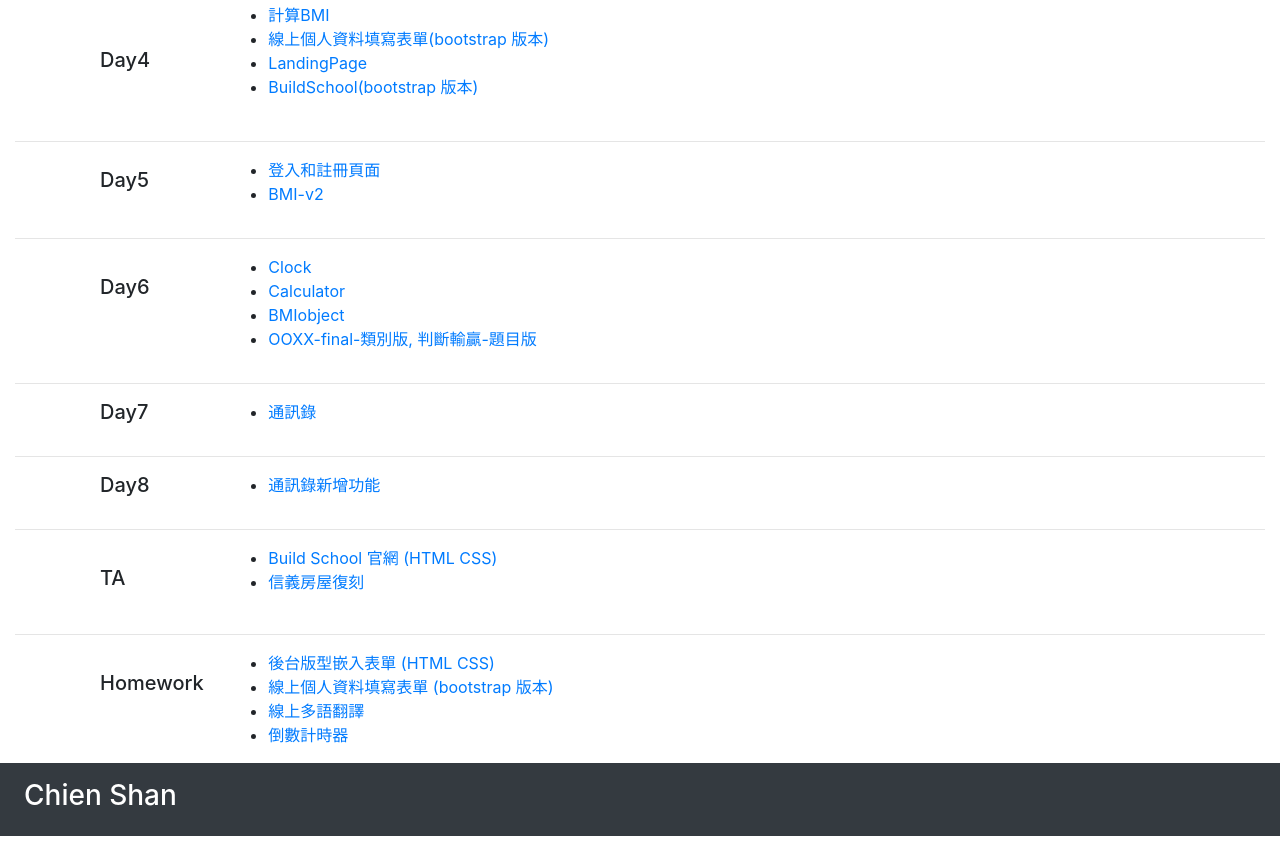
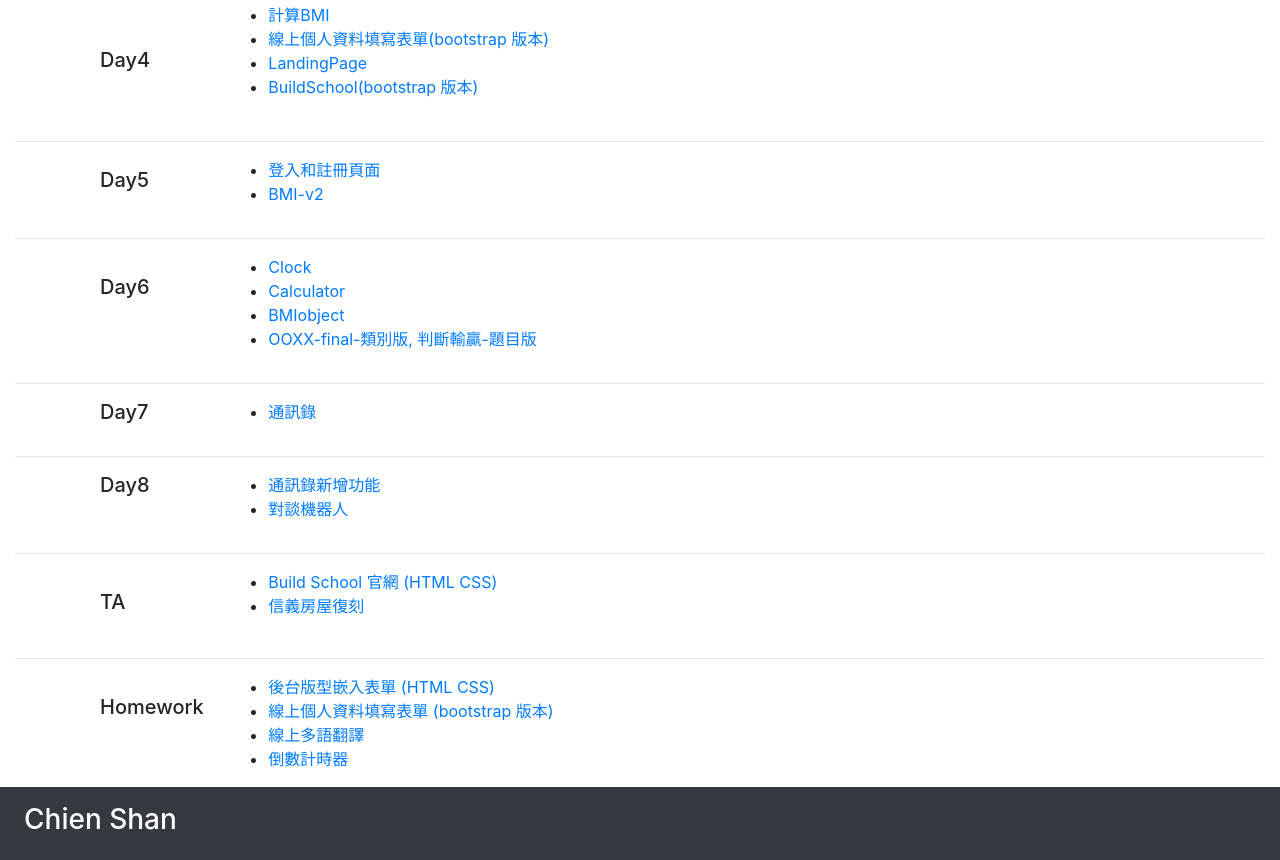
Before and after one commit to ChienShan/BuildSchool---exercises, a plain HTML site: page index.html in a window 1280 px wide. Shown: the part 522-1382 px from the top of the page. Before the commit the page ends 1358 px from the top, so only its background shows below. Drawn offline with nearby package versions, Linux system fonts and the light colour scheme.

Commit message:
新增連結

```diff
--- a/index.html
+++ b/index.html
@@ -132,6 +132,7 @@
             <div class="col-10">
                 <ul>
                     <li><a href="Day8/DataTabletags.html">通訊錄新增功能</a></li>
+                    <li><a href="Day8/QnArobot.html">對談機器人</a></li>
                 </ul>
             </div>
         </div>
```
